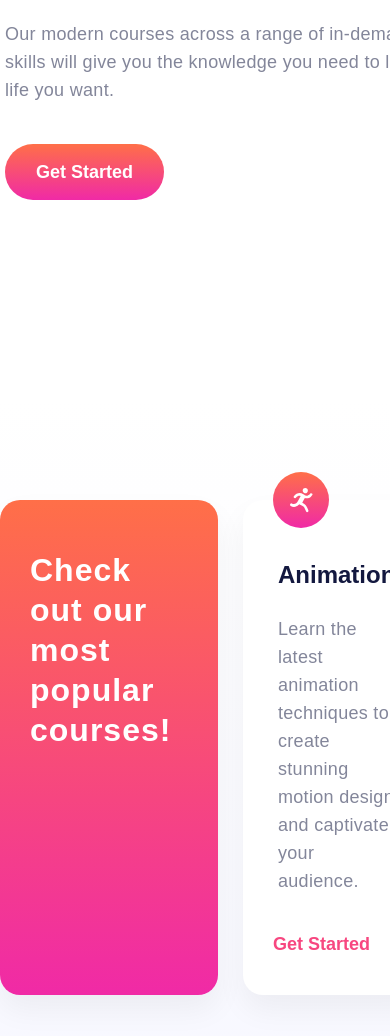
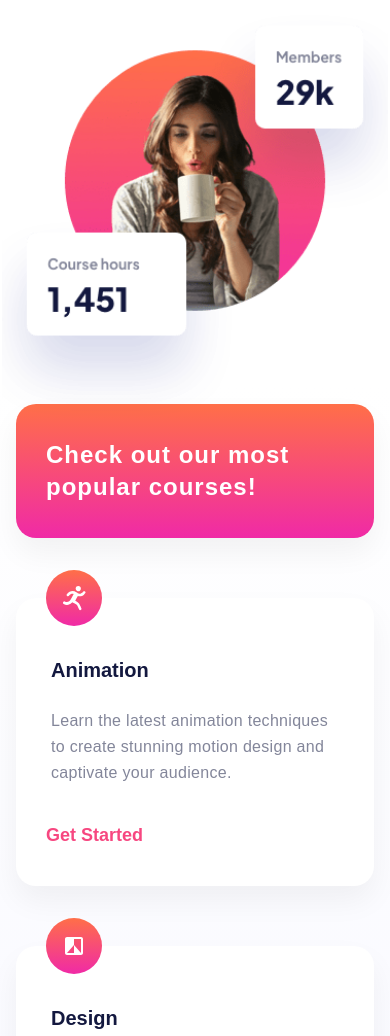
Before and after one commit to ionStici/skilled-elearning-landing-page, a plain HTML site: page index.html in a window 390 px wide. Shown: the part 410-1446 px from the top of the page. Drawn offline with Linux system fonts and the light colour scheme.

Commit message:
Implement Responsive Design

```diff
--- a/style.css
+++ b/style.css
@@ -253,3 +253,248 @@ body {
   margin: 0 auto;
   height: 12rem;
 }
+
+/*****************/
+/* MEDIA QUERIES */
+/*****************/
+
+/* 1152px */
+@media only screen and (max-width: 72em) {
+  .nav {
+    padding: 0 4rem;
+  }
+
+  .header {
+    padding-left: 4rem;
+  }
+
+  .header__img {
+    left: -5rem;
+  }
+
+  .main {
+    padding-left: 4rem;
+    padding-right: 4rem;
+  }
+
+  .footer {
+    padding: 0 4rem;
+  }
+}
+
+/* 1088px */
+@media only screen and (max-width: 68em) {
+  .header__img {
+    left: -10rem;
+  }
+
+  .container {
+    grid-template-columns: 1fr 1fr;
+  }
+}
+
+/* 960px */
+@media only screen and (max-width: 60em) {
+  .header {
+    margin-top: 11rem;
+  }
+
+  .header__cta {
+    width: 40rem;
+    margin-bottom: 17rem;
+    padding: 0;
+  }
+
+  .header__img {
+    display: none;
+  }
+
+  .header__img--tablet {
+    display: inline;
+    left: -8rem;
+  }
+
+  .heading-1 {
+    font-size: 4rem;
+    line-height: 5rem;
+  }
+
+  .paragraph {
+    font-size: 1.6rem;
+    line-height: 2.6rem;
+  }
+
+  .heading-2 {
+    font-size: 2rem;
+    line-height: 2.5rem;
+  }
+
+  .heading-2--mod {
+    font-size: 2.4rem;
+    line-height: 3.2rem;
+    margin-top: 1rem;
+  }
+
+  .main {
+    padding-top: 7rem;
+    padding-bottom: 10rem;
+  }
+}
+
+/* 768px */
+@media only screen and (max-width: 48em) {
+  .container {
+    column-gap: 2rem;
+    row-gap: 6rem;
+  }
+
+  .header__img--tablet {
+    left: -7rem;
+  }
+
+  .header {
+    margin-top: 10rem;
+  }
+
+  .main {
+    padding-top: 4rem;
+  }
+
+  .logo {
+    width: 9rem;
+  }
+
+  .btn {
+    font-size: 1.6rem;
+    padding: 1.2rem 2.8rem;
+  }
+
+  .nav {
+    padding: 0 1.6rem;
+    margin-top: 2.5rem;
+  }
+
+  .footer {
+    padding: 0 1.6rem;
+  }
+}
+
+/* 736px */
+@media only screen and (max-width: 46rem) {
+  .header__cta {
+    width: 32rem;
+  }
+
+  .header__img--tablet {
+    left: -8rem;
+  }
+}
+
+/* 688px */
+@media only screen and (max-width: 43em) {
+  .main {
+    padding-left: 6rem;
+    padding-right: 6rem;
+  }
+  .first-card {
+    padding-bottom: 6rem;
+  }
+
+  .container {
+    grid-template-columns: 1fr;
+  }
+}
+
+/* 640px */
+@media only screen and (max-width: 40rem) {
+  .header {
+    grid-template-columns: 1fr;
+    justify-items: center;
+    align-items: center;
+    margin-top: 5rem;
+
+    padding-left: 4rem;
+    padding-right: 4rem;
+  }
+
+  .header__cta {
+    margin-bottom: 3rem;
+    width: 45rem;
+  }
+
+  .header__cta .heading-1 {
+    margin-bottom: 2.5rem;
+  }
+
+  .header__cta .paragraph {
+    margin-bottom: 2.5rem;
+  }
+
+  .main {
+    padding-top: 0;
+  }
+
+  .header__img-box {
+    width: 100%;
+  }
+
+  .header__img--tablet {
+    display: none;
+  }
+
+  .header__img--mobile {
+    position: revert;
+    display: block;
+    margin: 0 auto;
+    width: 100%;
+  }
+}
+
+/* 544px */
+@media only screen and (max-width: 34em) {
+  .header {
+    padding-left: 1.6rem;
+    padding-right: 1.6rem;
+  }
+
+  .header__cta {
+    width: 90%;
+    margin-bottom: 4rem;
+  }
+
+  .header__img--mobile {
+    width: 100%;
+    object-fit: cover;
+    transform: scale(1.1);
+  }
+
+  .main {
+    padding-top: 2rem;
+  }
+}
+
+/* 480px */
+@media only screen and (max-width: 30em) {
+  .main {
+    padding-left: 1.6rem;
+    padding-right: 1.6rem;
+  }
+
+  .header__cta {
+    width: 100%;
+    margin-bottom: 5rem;
+  }
+
+  .header__img--mobile {
+    transform: scale(1.25);
+  }
+
+  .first-card {
+    padding-top: 2.5rem;
+    padding-bottom: 3.5rem;
+  }
+}
+
+/*****************/
+/****** END ******/
+/*****************/
```
